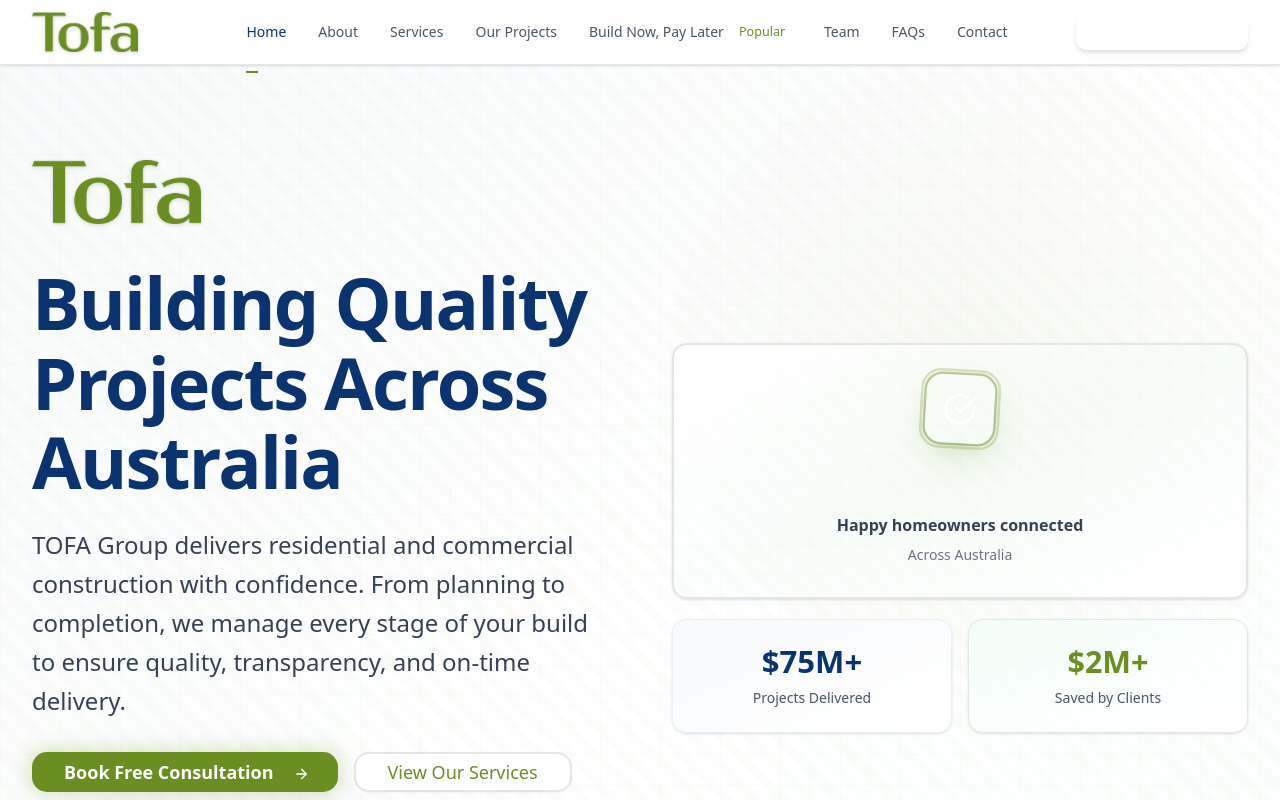
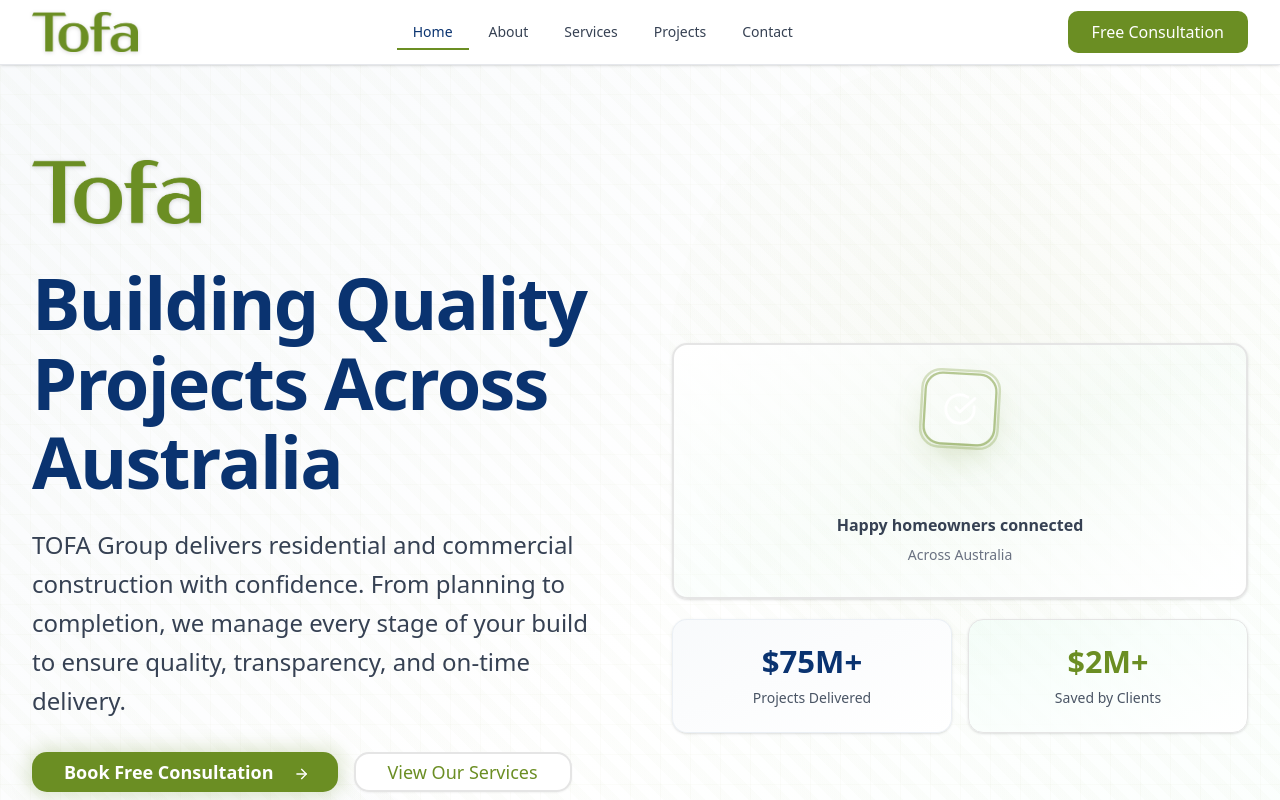
Before and after one commit to jxmstudio/gtb, a Next.js app: page / in a window 1280 px wide. Shown: the top 800 px of the page. Built offline with nearby package versions, Linux system fonts and the light colour scheme.

Commit message:
Streamline navbar - remove clutter and excess animations

```diff
--- a/src/components/Navbar.tsx
+++ b/src/components/Navbar.tsx
@@ -3,27 +3,16 @@
 import React, { useState, useEffect } from 'react';
 import Link from 'next/link';
 import { usePathname } from 'next/navigation';
-import { motion } from 'framer-motion';
 import { Logo } from './Logo';
-import { AnimatedButton } from './motion/AnimatedButton';
 import { Menu, X } from 'lucide-react';
 
 const navigation = [
   { name: 'Home', href: '/' },
   { name: 'About', href: '/about' },
   { name: 'Services', href: '/services' },
-  { name: 'Our Projects', href: '/projects' },
-  { name: 'Build Now, Pay Later', href: '/build-now-pay-later', highlight: true },
-  { name: 'Team', href: '/team' },
-  { name: 'FAQs', href: '/faqs' },
+  { name: 'Projects', href: '/projects' },
   { name: 'Contact', href: '/contact' },
 ] as const;
-
-type NavigationItem = {
-  name: string;
-  href: string;
-  highlight?: boolean;
-};
 
 export const Navbar: React.FC = () => {
   const [mobileMenuOpen, setMobileMenuOpen] = useState(false);
@@ -47,81 +36,51 @@
       <div className="max-w-7xl mx-auto px-4 sm:px-6 lg:px-8">
         <div className="flex justify-between items-center h-16">
           {/* Logo */}
-          <motion.div
-            whileHover={{ scale: 1.05 }}
-            whileTap={{ scale: 0.95 }}
-            transition={{ type: "spring", stiffness: 400 }}
-          >
           <Link href="/" className="flex-shrink-0">
             <Logo size="md" />
           </Link>
-          </motion.div>
 
           {/* Desktop Navigation */}
-          <div className="hidden md:block">
-            <div className="ml-10 flex items-center space-x-8">
+          <div className="hidden lg:block">
+            <div className="flex items-center space-x-1">
               {navigation.map((item) => {
                 const isActive = pathname === item.href;
-                const navItem = item as NavigationItem;
                 return (
-                  <motion.div
+                  <Link
                     key={item.name}
-                    whileHover={{ y: -1 }}
-                    transition={{ duration: 0.2, ease: "easeOut" }}
-                  >
-                    <Link
                     href={item.href}
-                      className={`px-3 py-2 text-sm font-medium transition-colors duration-200 relative group ${
+                    className={`px-4 py-2 text-sm font-medium transition-colors duration-200 relative ${
                       isActive
                         ? 'text-gtb-navy'
-                          : 'text-gray-600 hover:text-gtb-navy'
+                        : 'text-gray-700 hover:text-gtb-navy'
                     }`}
                   >
-                      <span className="flex items-center gap-2">
                     {item.name}
-                        {navItem.highlight && (
-                          <motion.span
-                            className="px-2 py-0.5 text-xs font-medium bg-gtb-aero/20 text-gtb-aero rounded-full"
-                            animate={{
-                              scale: [1, 1.05, 1],
-                              opacity: [0.8, 1, 0.8]
-                            }}
-                            transition={{ duration: 2, repeat: Infinity }}
-                          >
-                            Popular
-                          </motion.span>
+                    {isActive && (
+                      <span className="absolute bottom-0 left-0 right-0 h-0.5 bg-gtb-aero"></span>
                     )}
-                      </span>
-                      <motion.span
-                        className={`absolute bottom-0 left-0 h-0.5 bg-gtb-aero transition-all duration-200 ${
-                          isActive ? 'w-full' : 'w-0 group-hover:w-full'
-                        }`}
-                        whileHover={{ height: "2px" }}
-                      ></motion.span>
                   </Link>
-                  </motion.div>
                 );
               })}
             </div>
           </div>
 
           {/* CTA Button */}
-          <div className="hidden md:block">
-            <motion.div
-              whileHover={{ scale: 1.05 }}
-              whileTap={{ scale: 0.95 }}
+          <div className="hidden lg:block">
+            <Link
+              href="/contact"
+              className="bg-gtb-aero hover:bg-gtb-aero-light text-white rounded-lg px-6 py-2.5 font-medium transition-colors duration-200"
             >
-              <AnimatedButton asChild className="bg-gradient-to-r from-gtb-aero to-tofa-green-light hover:from-tofa-green-light hover:to-gtb-aero text-white rounded-lg px-6 py-2 font-semibold shadow-md hover:shadow-lg transition-all duration-300">
-                <Link href="/contact">Free Consultation</Link>
-              </AnimatedButton>
-            </motion.div>
+              Free Consultation
+            </Link>
           </div>
 
           {/* Mobile menu button */}
-          <div className="md:hidden">
+          <div className="lg:hidden">
             <button
               onClick={() => setMobileMenuOpen(!mobileMenuOpen)}
-              className="text-gray-700 hover:text-gtb-navy p-2"
+              className="text-gray-700 hover:text-gtb-navy p-2 transition-colors"
+              aria-label="Toggle menu"
             >
               {mobileMenuOpen ? (
                 <X className="h-6 w-6" />
@@ -134,61 +93,34 @@
 
         {/* Mobile Navigation */}
         {mobileMenuOpen && (
-          <motion.div
-            className="md:hidden"
-            initial={{ opacity: 0, height: 0 }}
-            animate={{ opacity: 1, height: "auto" }}
-            exit={{ opacity: 0, height: 0 }}
-            transition={{ duration: 0.3 }}
-          >
-            <div className="px-2 pt-2 pb-3 space-y-1 sm:px-3 bg-white border-t border-gray-200">
-              {navigation.map((item, index) => {
+          <div className="lg:hidden border-t border-gray-200">
+            <div className="px-4 pt-2 pb-4 space-y-1 bg-white">
+              {navigation.map((item) => {
                 const isActive = pathname === item.href;
                 return (
-                  <motion.div
+                  <Link
                     key={item.name}
-                    initial={{ opacity: 0, x: -20 }}
-                    animate={{ opacity: 1, x: 0 }}
-                    transition={{ delay: index * 0.05 }}
-                  >
-                    <Link
                     href={item.href}
                     className={`block px-3 py-2 text-base font-medium transition-colors duration-200 rounded-lg ${
-                        isActive ? 'text-gtb-navy bg-gradient-to-r from-gtb-aero/10 to-transparent' : 'text-gray-700 hover:text-gtb-navy hover:bg-gray-50'
+                      isActive ? 'text-gtb-navy bg-gtb-aero/10' : 'text-gray-700 hover:text-gtb-navy hover:bg-gray-50'
                     }`}
                     onClick={() => setMobileMenuOpen(false)}
                   >
-                      <span className="flex items-center gap-2">
                     {item.name}
-                        {(item as NavigationItem).highlight && (
-                          <motion.span
-                            className="px-2 py-0.5 text-xs font-medium bg-gtb-aero/20 text-gtb-aero rounded-full"
-                            animate={{
-                              scale: [1, 1.05, 1],
-                              opacity: [0.8, 1, 0.8]
-                            }}
-                            transition={{ duration: 2, repeat: Infinity }}
-                          >
-                            Popular
-                          </motion.span>
-                        )}
-                      </span>
                   </Link>
-                  </motion.div>
                 );
               })}
-              <motion.div
-                className="pt-4"
-                initial={{ opacity: 0, y: 20 }}
-                animate={{ opacity: 1, y: 0 }}
-                transition={{ delay: navigation.length * 0.05 }}
+              <div className="pt-4">
+                <Link
+                  href="/contact"
+                  className="block w-full text-center bg-gtb-aero hover:bg-gtb-aero-light text-white rounded-lg px-6 py-2.5 font-medium transition-colors duration-200"
+                  onClick={() => setMobileMenuOpen(false)}
                 >
-                <AnimatedButton asChild className="w-full bg-gradient-to-r from-gtb-aero to-tofa-green-light hover:from-tofa-green-light hover:to-gtb-aero text-white rounded-lg font-semibold shadow-md">
-                  <Link href="/contact">Free Consultation</Link>
-                </AnimatedButton>
-              </motion.div>
+                  Free Consultation
+                </Link>
               </div>
-          </motion.div>
+            </div>
+          </div>
         )}
       </div>
     </nav>
```
Lines whose indentation alone changed are shown as unchanged.
